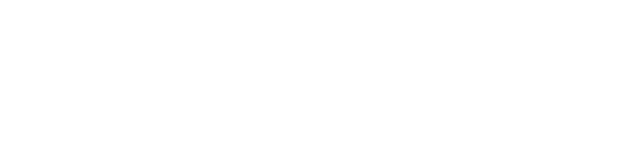
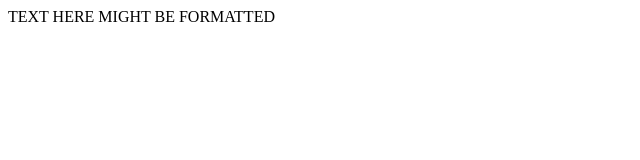
Before and after one commit to CrazyPyrate/CrazyPyrate.github.io, a plain HTML site: page index.html in a window 1280 px wide. Shown: the whole page, without its empty margins (0-640 px from the left). Drawn offline with Linux system fonts and the light colour scheme.

Commit message:
checking text format

```diff
--- a/index.html
+++ b/index.html
@@ -1,4 +1,8 @@
 <!doctype html>
+
+<head>
+TEXT HERE MIGHT BE FORMATTED
+</head>
 
 <link href="CrazyPyrate.github.io/theme/jquery-ui.css" rel="stylesheet">
 <link href="CrazyPyrate.github.io/theme/jquery-ui.min.css" rel="stylesheet">
```
